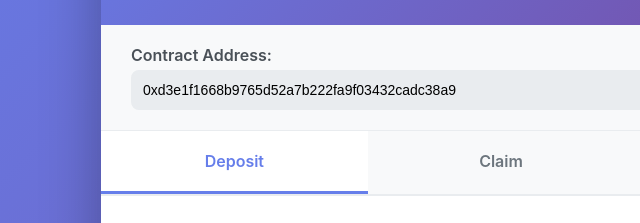
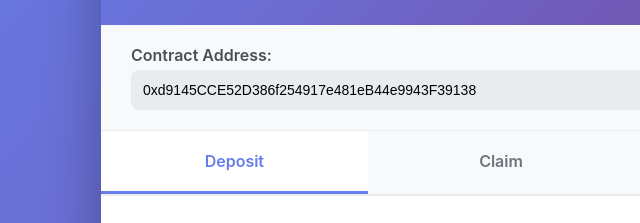
Before and after one commit to Riely007/SafuPay, a plain HTML site: page index.html in a window 1280 px wide. Shown: the part 201-424 px from the top of the page, 139-779 px from the left. Drawn offline with Linux system fonts and the light colour scheme.

Commit message:
Update index.html
update contract

```diff
--- a/index.html
+++ b/index.html
@@ -363,7 +363,7 @@
 
         <div class="config-section">
             <label for="contractAddress">Contract Address:</label>
-            <input type="text" id="contractAddress" placeholder="Enter contract address" value="0xd3e1f1668b9765d52a7b222fa9f03432cadc38a9" readonly style="background: #e9ecef;">
+            <input type="text" id="contractAddress" placeholder="Enter contract address" value="0xd9145CCE52D386f254917e481eB44e9943F39138" readonly style="background: #e9ecef;">
         </div>
 
         <div class="tabs">
```
